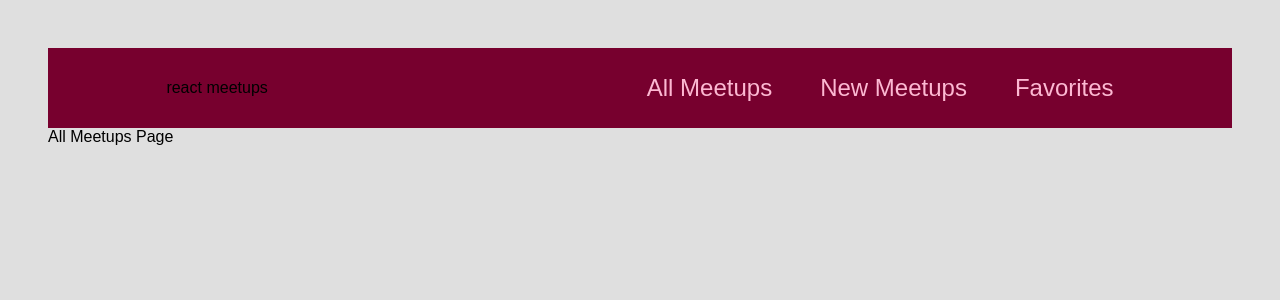
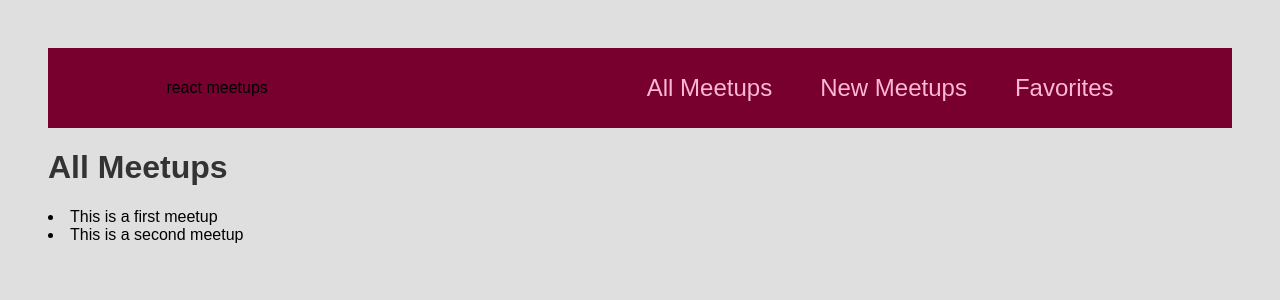
Before and after one commit to YizhouFu/react-course, a React (Create React App) app: page / in a window 1280 px wide. Shown: the top 300 px of the page. Built offline with nearby package versions, Linux system fonts and the light colour scheme.

Commit message:
dummy render
add dummy data and render it through map function

```diff
--- a/src/pages/AllMeetups.js
+++ b/src/pages/AllMeetups.js
@@ -1,5 +1,33 @@
+const DUMMY_DATA = [
+  {
+    id: "m1",
+    title: "This is a first meetup",
+    image:
+      "https://upload.wikimedia.org/wikipedia/commons/thumb/d/d3/Stadtbild_M%C3%BCnchen.jpg/2560px-Stadtbild_M%C3%BCnchen.jpg",
+    address: "Meetupstreet 5, 12345 Meetup City",
+    description:
+      "This is a first, amazing meetup which you definitely should not miss. It will be a lot of fun!",
+  },
+  {
+    id: "m2",
+    title: "This is a second meetup",
+    image:
+      "https://upload.wikimedia.org/wikipedia/commons/thumb/d/d3/Stadtbild_M%C3%BCnchen.jpg/2560px-Stadtbild_M%C3%BCnchen.jpg",
+    address: "Meetupstreet 5, 12345 Meetup City",
+    description:
+      "This is a first, amazing meetup which you definitely should not miss. It will be a lot of fun!",
+  },
+];
+
 function AllMeetupsPage() {
-  return <div>All Meetups Page</div>;
+  return (
+    <div>
+      <h1>All Meetups</h1>
+      {DUMMY_DATA.map((meetup) => {
+        return <li key={meetup.id}>{meetup.title}</li>
+      })}
+    </div>
+  );
 }
 
 export default AllMeetupsPage;
```
